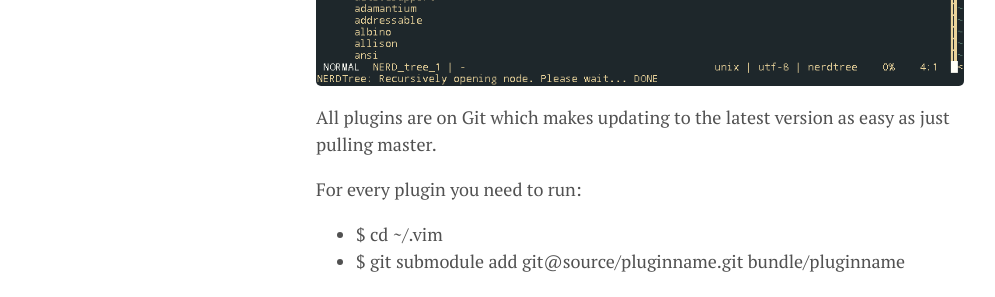
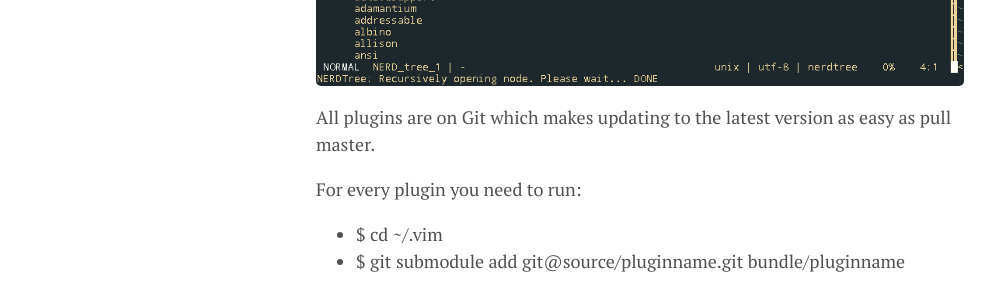
Before and after one commit to lgeurts/lgeurts.github.io, a Jekyll site: the page built from _posts/2017-07-11-bunsenlabs-linux-setup-notes-for dell-inspiron-6000.md, in a window 1280 px wide and 900 px high, scrolled down 7356 px. Shown: the part 155-452 px from the top of the window, without its empty margins (0-995 px from the left). Built offline with Jekyll 4.4.1, drawn with Linux system fonts in a browser that asks for light colours; nearby versions of some CDN libraries; comment, search, counter and statistics services are not loaded.

Commit message:
Chnage vim plugins section

```diff
--- a/_posts/2017-07-11-bunsenlabs-linux-setup-notes-for dell-inspiron-6000.md
+++ b/_posts/2017-07-11-bunsenlabs-linux-setup-notes-for dell-inspiron-6000.md
@@ -224,7 +224,7 @@ Add this line to the top of your .vimrc:
 
 ![vim](/assets/vim.png)
 
-All plugins are on Git which makes updating to the latest version as easy as just pulling master.
+All plugins are on Git which makes updating to the latest version as easy as pull master.
 
 For every plugin you need to run:
 
```
